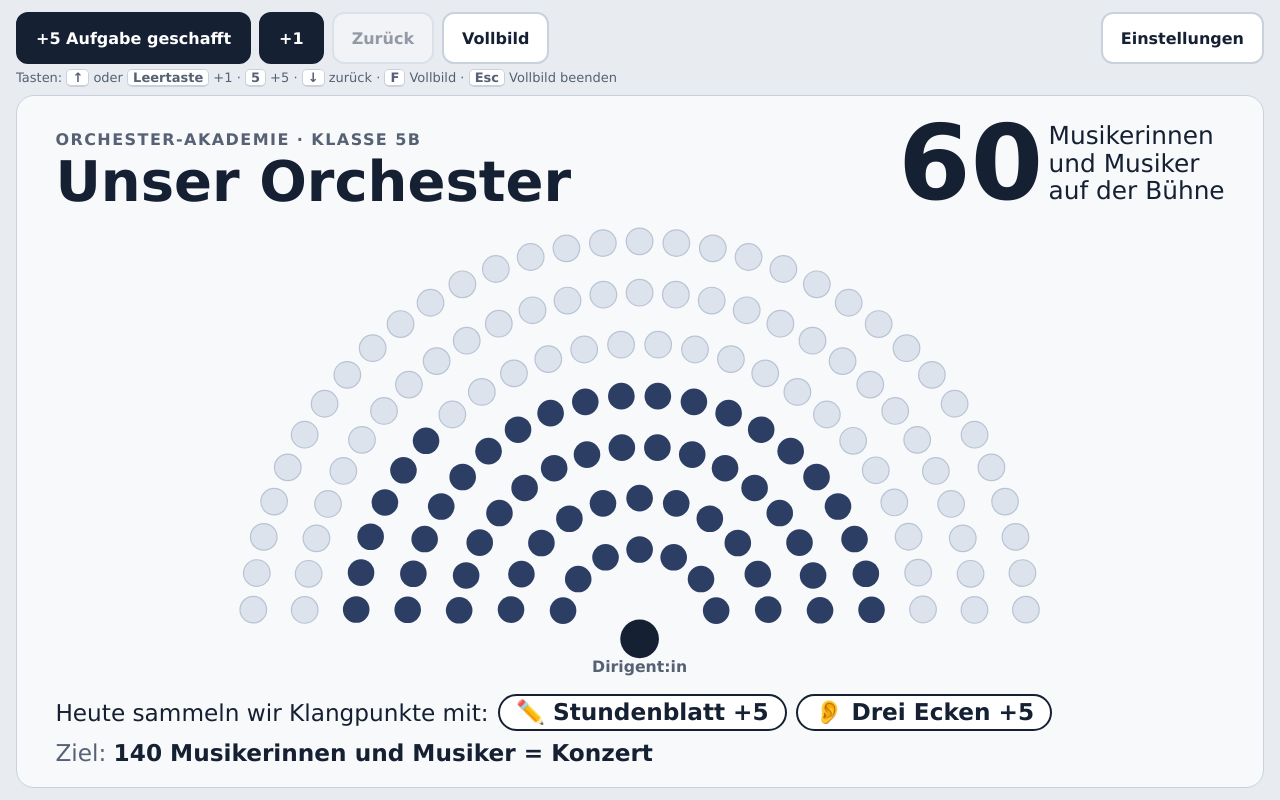
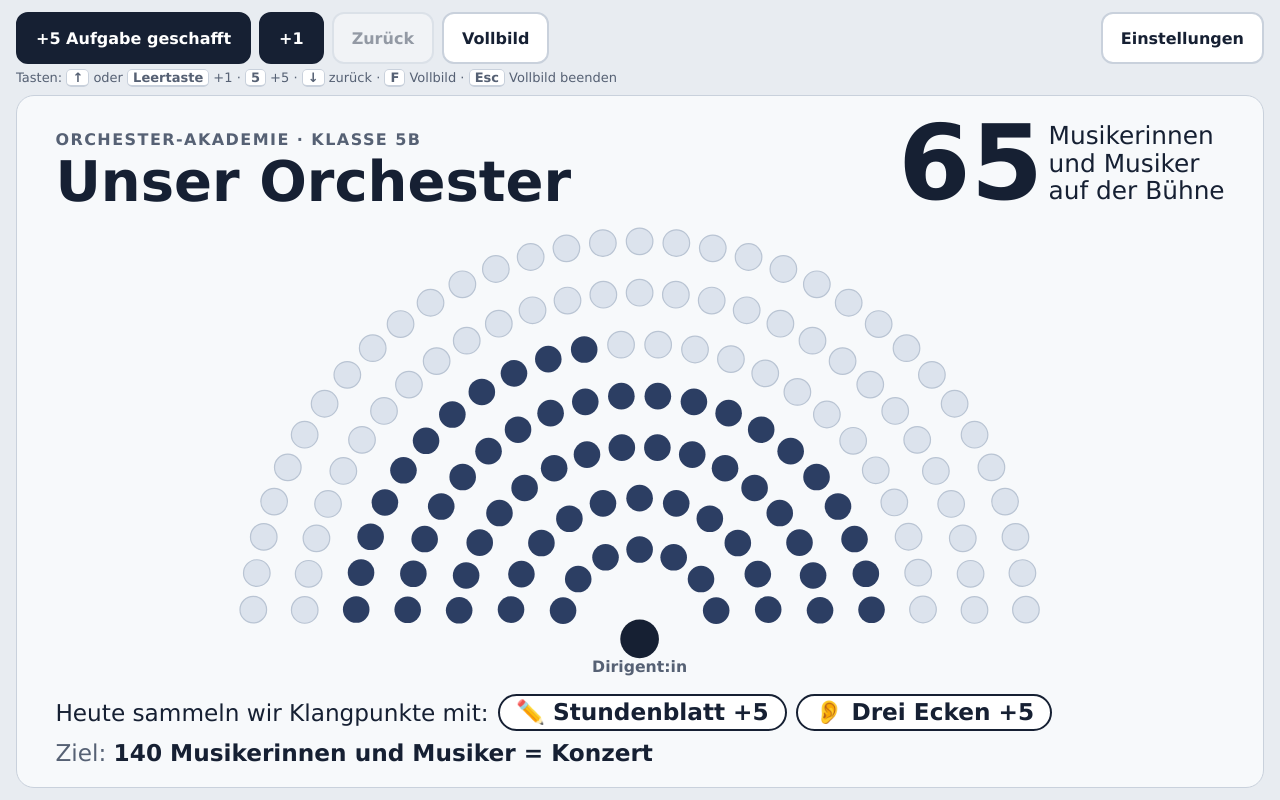
Before and after one commit to mboutros425/orchester-5b, a plain HTML site: page index.html in a window 1280 px wide. Drawn offline with Linux system fonts and the light colour scheme.

Commit message:
Stand 65 nach dem 05.11. (Hör-Rätsel +5), Startstand 12.11.
Co-Authored-By: Claude Opus 5.5 <noreply@anthropic.com>

```diff
--- a/index.html
+++ b/index.html
@@ -117,7 +117,7 @@ body.present .float{display:flex}
               <input type="number" id="setTotal" min="0" step="1">
               <button type="button" class="btn" id="applyTotal">Übernehmen</button>
             </div>
-            <p class="note">Der Stand wird nur in diesem Browser auf diesem Gerät gespeichert. Fehlt er (anderes Gerät, Verlauf gelöscht), hier die Zahl eintragen – oder die Adresse mit <b>?p=60</b> aufrufen (60 = Stand nach dem 03.11.).</p>
+            <p class="note">Der Stand wird nur in diesem Browser auf diesem Gerät gespeichert. Fehlt er (anderes Gerät, Verlauf gelöscht), hier die Zahl eintragen – oder die Adresse mit <b>?p=65</b> aufrufen (65 = Stand nach dem 05.11.).</p>
           </fieldset>
           <label class="field" for="goal"><span>Plätze auf der Bühne = Ziel (Konzert)</span>
             <input type="number" id="goal" min="20" max="200" step="5">
@@ -173,14 +173,14 @@ body.present .float{display:flex}
     '2026-10-29': {start: 40, chips: ['✏️ Stundenblatt +5', '👂 Vier Ecken +5', '🎵 Tetris-Playalong +5']},
     '2026-11-03': {start: 55, chips: ['✏️ Stundenblatt +5', '👂 Hör-Rätsel +5']},
     '2026-11-05': {start: 60, chips: ['✏️ Stundenblatt +5', '👂 Drei Ecken +5']},
-    '2026-11-12': {chips: ['✏️ Stundenblatt +5', '👂 Hörrunde +5']},
+    '2026-11-12': {start: 65, chips: ['✏️ Stundenblatt +5', '👂 Hörrunde +5']},
     '2026-11-19': {chips: ['✏️ Stundenblatt +5', '🎻 Orchester bauen +5', '🎵 Tetris-Playalong +5']},
     '2026-12-03': {chips: ['✏️ Stundenblatt +5', '🎻 Aufstellung +5', '🎼 Konzert +5']}
   };
 
   function start(){
     return {
-      total: 60, goal: 140, sound: true, history: [],
+      total: 65, goal: 140, sound: true, history: [],
       log: [{label: 'Stunde 1 (17.09.)', plus: 10}, {label: 'Stunde 2 (24.09.)', plus: 15}, {label: 'Stunde 3 (01.10.)', plus: 15}, {label: 'Stunde 4 (29.10.)', plus: 15}, {label: 'UB (03.11.)', plus: 5}],
       chips: ['✏️ Stundenblatt +5', '👂 Drei Ecken +5']
     };
```
